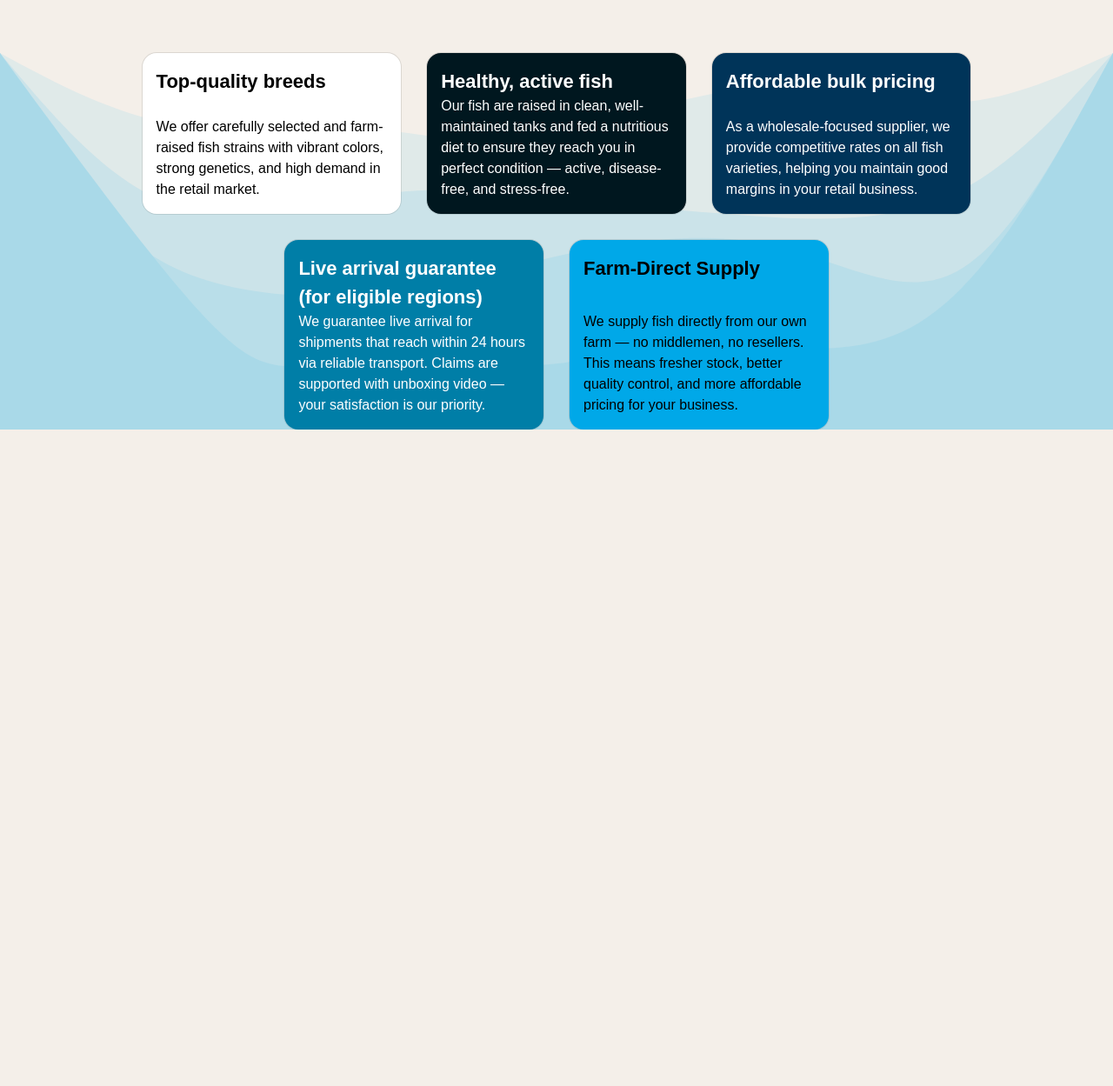
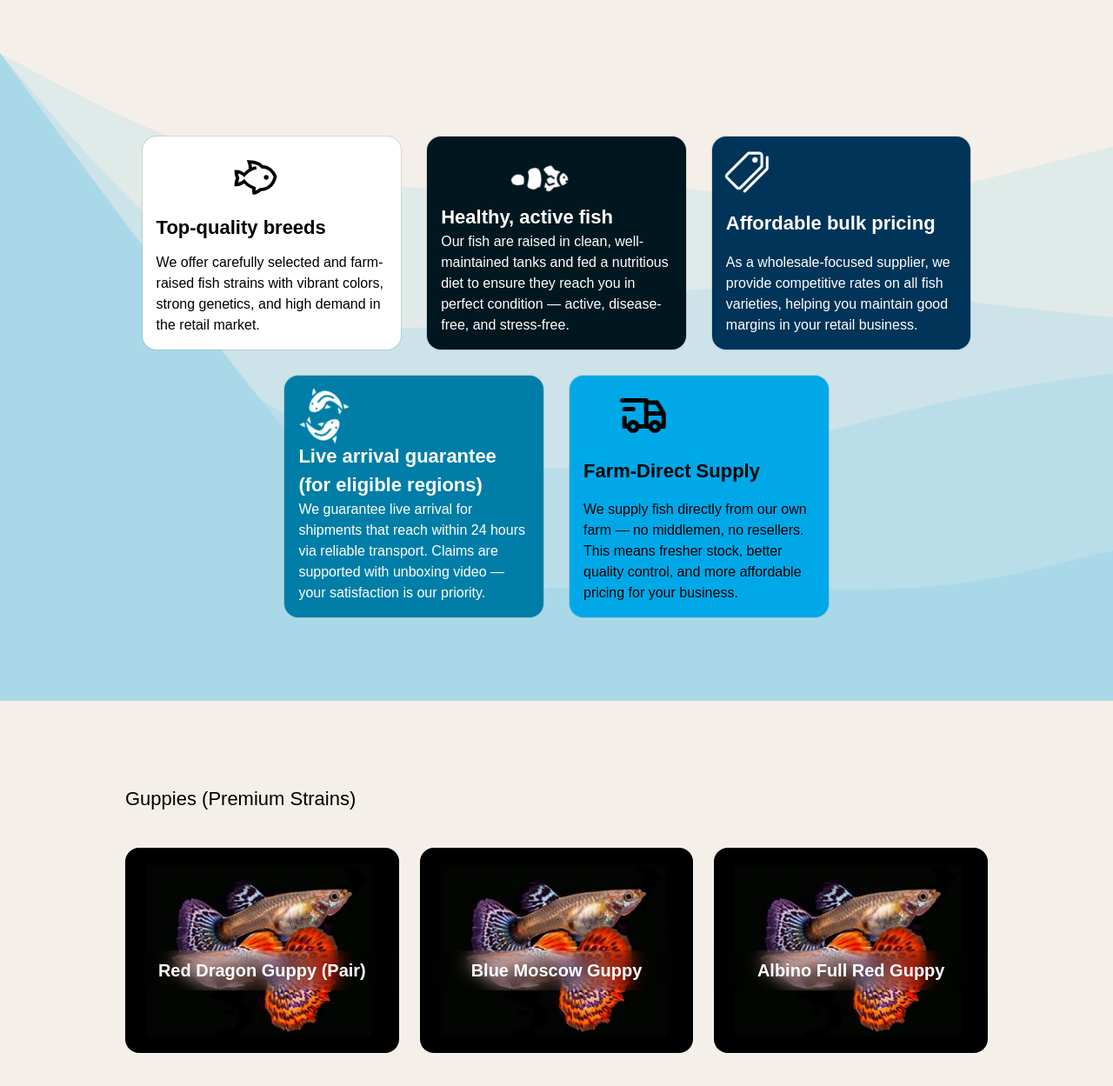
Before and after one commit to thamarai07/grow_fish, a Next.js app: page / in a window 1280 px wide. Shown: the part 819-2068 px from the top of the page at 87% size. Before the commit the page ends 1313 px from the top, so only its background shows below. Built offline with nearby package versions, Linux system fonts and the light colour scheme.

Commit message:
project gallary initated

```diff
--- a/src/app/globals.css
+++ b/src/app/globals.css
@@ -3,7 +3,7 @@
 :root {
   --background: #f4efe9;
   --green: #217c2f;
-  --blue : #065C7D;
+  --blue: #065c7d;
   --black: #000;
   --white: #fff;
 }
@@ -19,16 +19,16 @@ body {
 
 .hero {
   height: 80vh;
-content: "";
-background: url("../../public/vidoe.mp4");
-width: 100%;
-height: 100%;
+  content: "";
+  background: url("../../public/vidoe.mp4");
+  width: 100%;
+  height: 100%;
 }
 
 .waves {
   position: relative;
 }
-.waves::after{
+.waves::after {
   content: "";
   background: url("../../public/bg/waves.svg");
   width: 100%;
@@ -40,3 +40,152 @@ height: 100%;
   top: 0;
   opacity: 0.3;
 }
+
+.topquality_breed {
+  transition: all 5s;
+  animation: topquality_breedmove infinite linear 5s;
+}
+
+.healthy_activefish {
+  transition: all 5s;
+  animation: healthy_activefish infinite linear 5s;
+}
+
+.affordable {
+  transition: all 0.5s;
+  animation: affordable infinite ease-in-out 0.5s;
+}
+
+.live_arrival{
+  transition: all 10s;
+  animation: live_arrival infinite linear 5s;
+}
+
+.farmdirect{
+  transition: all 10s;
+  animation: farmdirect infinite alternate 5s;
+}
+/*
+.fish_name {
+  position: relative;
+} */
+.fish_name::after{
+  content: "";
+  position: absolute;
+  background: rgb(255 255 255 / 0.4%);
+  width: 100%;
+  height: 100%;
+  display: block;
+  backdrop-filter: blur(10px);
+  top: 0;
+  z-index: -1;
+}
+
+@keyframes topquality_breedmove {
+  10% {
+    transform: translateX(50px);
+  }
+  20% {
+    transform: translateX(100px);
+  }
+  30% {
+    transform: translateX(150px);
+  }
+  40% {
+    transform: translateX(180px);
+  }
+  50% {
+    transform: translateX(215px) rotateZ(-180deg);
+  }
+  60% {
+    transform: translateX(150px) rotateZ(-180deg);
+  }
+  70% {
+    transform: translateX(100px) rotateZ(-180deg);
+  }
+  80% {
+    transform: translateX(50px) rotateZ(-180deg);
+  }
+  100% {
+    transform: translateX(0px) rotateZ(-180deg);
+  }
+}
+
+@keyframes healthy_activefish {
+  10% {
+    transform: translateX(50px) translateY(-10px) rotate(35deg);
+  }
+  20% {
+    transform: translateX(100px) translateY(10px) rotate(35deg);
+  }
+  30% {
+    transform: translateX(150px) translateY(-10px) rotate(35deg);
+  }
+  40% {
+    transform: translateX(180px) translateY(10px) rotate(40deg);
+  }
+  50% {
+    transform: translateX(215px) translateY(0px) rotate(240deg);
+  }
+  60% {
+    transform: translateX(180px) translateY(10px) rotate(210deg);
+  }
+  70% {
+    transform: translateX(150px) translateY(-10px) rotate(210deg);
+  }
+  80% {
+    transform: translateX(100px) translateY(10px) rotate(210deg);
+  }
+  90% {
+    transform: translateX(50px) translateY(-10px) rotate(210deg);
+  }
+  100% {
+    transform: translateX(0px) translateY(0px) rotate(20deg);
+  }
+}
+
+
+@keyframes affordable {
+  0% { transform: translateX(0); }
+  25% { transform: translateX(-3px); }
+  50% { transform: translateX(3px); }
+  75% { transform: translateX(-2px); }
+  100% { transform: translateX(0); }
+}
+
+@keyframes live_arrival {
+  0% { transform: rotate(0deg); }
+
+  100% { transform: rotate(-360deg); }
+}
+
+
+@keyframes farmdirect {
+  10% {
+    transform: translateX(50px);
+  }
+  20% {
+    transform: translateX(100px);
+  }
+  30% {
+    transform: translateX(150px);
+  }
+  40% {
+    transform: translateX(180px);
+  }
+  50% {
+    transform: translateX(215px);
+  }
+  60% {
+    transform: translateX(150px);
+  }
+  70% {
+    transform: translateX(100px);
+  }
+  80% {
+    transform: translateX(50px);
+  }
+  100% {
+    transform: translateX(0px);
+  }
+}
--- a/src/app/page.js
+++ b/src/app/page.js
@@ -1,6 +1,7 @@
 import Hero from "@/component/Hero";
 import Info from "@/component/Info";
 import "./globals.css";
+import Products from "@/component/Product";
 export default function Home() {
   return (
     <div>
@@ -8,6 +9,7 @@ export default function Home() {
       <div className="waves">
         <Info />
       </div>
+      <Products/>
     </div>
   );
 }
--- a/src/component/Info/index.jsx
+++ b/src/component/Info/index.jsx
@@ -1,4 +1,10 @@
 import React from "react";
+import { LiaFishSolid } from "react-icons/lia";
+import { GiClownfish } from "react-icons/gi";
+import { IoPricetagsOutline } from "react-icons/io5";
+import { GiCirclingFish } from "react-icons/gi";
+import { TbTruckDelivery } from "react-icons/tb";
+import "../../app/globals.css"
 export default function Info() {
   const Card = [
     {
@@ -8,6 +14,7 @@ export default function Info() {
         "We offer carefully selected and farm-raised fish strains with vibrant colors, strong genetics, and high demand in the retail market.",
       color: "#ffffff",
       text: "#000",
+      icons: <LiaFishSolid size={60} width={60} height={60} className="topquality_breed" />,
     },
     {
       id: 2,
@@ -16,6 +23,7 @@ export default function Info() {
         "Our fish are raised in clean, well-maintained tanks and fed a nutritious diet to ensure they reach you in perfect condition — active, disease-free, and stress-free.",
       color: "#00171f",
       text: "#fff",
+      icons: <GiClownfish size={60} width={60} height={60} className="healthy_activefish"/>,
     },
     {
       id: 3,
@@ -24,6 +32,7 @@ export default function Info() {
         "As a wholesale-focused supplier, we provide competitive rates on all fish varieties, helping you maintain good margins in your retail business.",
       color: "#003459",
       text: "#fff",
+      icons: <IoPricetagsOutline size={50} width={50} height={50} className="affordable" />,
     },
     {
       id: 4,
@@ -32,6 +41,7 @@ export default function Info() {
         "We guarantee live arrival for shipments that reach within 24 hours via reliable transport. Claims are supported with unboxing video — your satisfaction is our priority.",
       color: "#007ea7",
       text: "#fff",
+      icons: <GiCirclingFish size={60} width={60} height={60} className="live_arrival" />,
     },
     {
       id: 5,
@@ -40,20 +50,26 @@ export default function Info() {
         "We supply fish directly from our own farm — no middlemen, no resellers. This means fresher stock, better quality control, and more affordable pricing for your business.",
       color: "#00a8e8",
       text: "#000",
+      icons: <TbTruckDelivery size={60} width={60} height={60} className="farmdirect"/>,
     },
   ];
 
   return (
     <>
-      <div className={`relative max-w-[992px] m-auto flex flex-wrap gap-[30px] justify-center mt-20`}>
+      <div
+        className={`relative max-w-[992px] m-auto flex flex-wrap gap-[30px] justify-center mt-20 py-24`}
+      >
         {Card.map((item) => (
           <div
             key={item.id}
-            style={{ backgroundColor: item.color , color : item.text}}
+            style={{ backgroundColor: item.color, color: item.text }}
             className={`w-[30%] p-4 flex flex-col justify-between shadow-[0px_0px_0px_1px_rgba(0,_0,_0,_0.1)] rounded-2xl transition duration-500 hover:scale-105`}
           >
+            {item.icons}
             <h3 className="text-[22px] font-semibold">{item.title}</h3>
-            <p style={{ color: item.text }} className="leading-6">{item.content}</p>
+            <p style={{ color: item.text }} className="leading-6">
+              {item.content}
+            </p>
           </div>
         ))}
       </div>
--- /dev/null
+++ b/src/component/Product/index.jsx
@@ -0,0 +1,21 @@
+import React from "react";
+import { fish } from "@/utils/content";
+export default function Products() {
+  return (
+    <>
+      <div className="max-w-[992px] m-auto py-24">
+        <p className="text-[22px]">Guppies (Premium Strains)</p>
+        <div className="flex gap-6 mt-10">
+          {fish.map((img, index) => (
+            <>
+              <div key={index} className="relative">
+                <img src={img.img} className="w-[100%] block rounded-2xl"   />
+                <p className="absolute top-[50%] text-center py-2  z-50 text-[20px] fish_name text-white w-[100%] font-semibold">{img.name}</p>
+              </div>
+            </>
+          ))}
+        </div>
+      </div>
+    </>
+  );
+}
--- /dev/null
+++ b/src/utils/content.js
@@ -0,0 +1,20 @@
+export const fish = [
+  {
+    id: 1,
+    name: "Red Dragon Guppy (Pair)",
+    category: "Guppies",
+    img: "/fishes/fish.webp",
+  },
+  {
+    id: 2,
+    name: "Blue Moscow Guppy",
+    category: "Guppies",
+    img: "/fishes/fish.webp",
+  },
+  {
+    id: 3,
+    name: "Albino Full Red Guppy",
+    category: "Guppies",
+    img: "/fishes/fish.webp",
+  },
+];
```
Also changed, not shown: package.json (+4 -3 lines), public/fishes/fish.webp (added), 1 other file (tests, documents, lock files or other folders).
